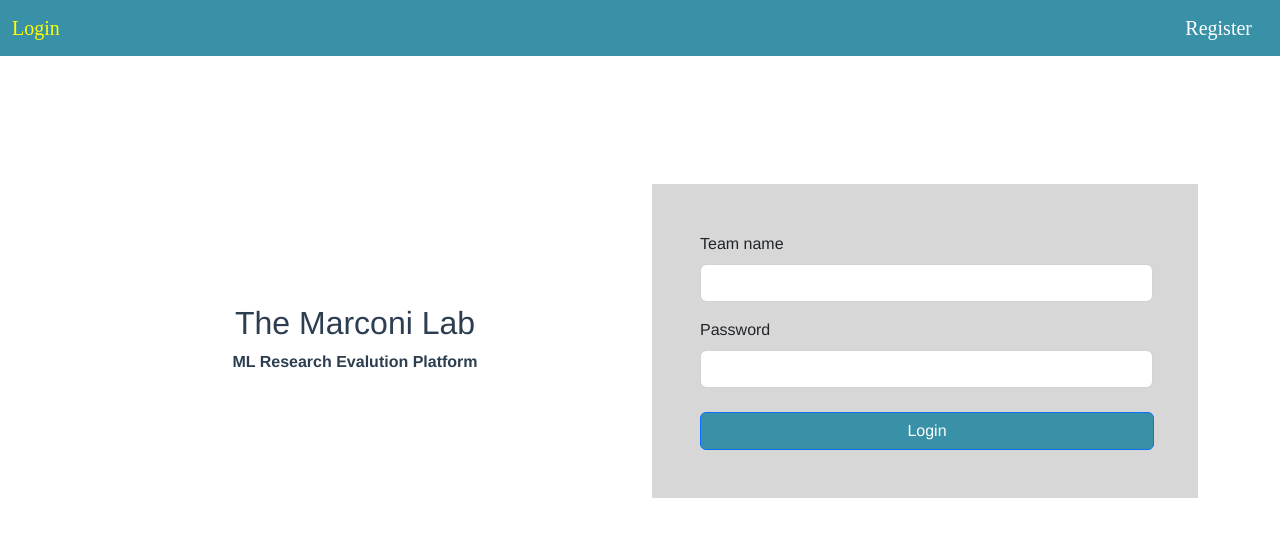
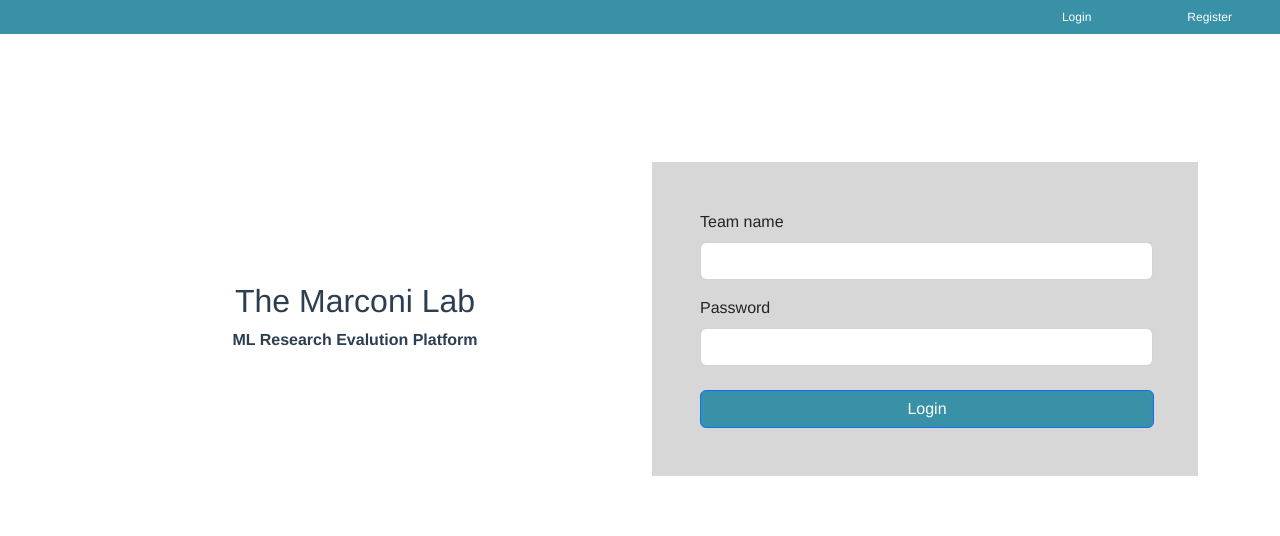
Before and after one commit to Marconi-Lab/Evaluation-platform, a Vue app: page /login in a window 1280 px wide. Shown: the top 536 px of the page. Built offline with nearby package versions, Linux system fonts and the light colour scheme.

Commit message:
Removes navigation code

```diff
--- a/src/views/LoginScreen.vue
+++ b/src/views/LoginScreen.vue
@@ -1,24 +1,5 @@
 <template>
-  <nav
-    class="navbar navbar-expand-lg text-start"
-    style="background-color: #3891a6"
-  >
-    <div class="container-fluid">
-      <a
-        class="navbar-brand"
-        style="color: yellow; font-family: Times New Roman"
-        href="#"
-        >Login</a
-      >
-      <a
-        class="navbar-brand text-white"
-        style="font-family: Times New Roman"
-        aria-current="page"
-        href="/#/signup"
-        >Register</a
-      >
-    </div>
-  </nav>
+  <landing-navigation />
   <div class="container text-center">
     <div class="row">
       <div class="col">
@@ -79,8 +60,12 @@
 </template>
 
 <script>
+import LandingNavigation from "@/components/common/LandingNavigation.vue";
 export default {
   name: "login-screen",
+  components: {
+    LandingNavigation,
+  },
   data: () => ({
     passwordShow: false,
     password: "",
```
